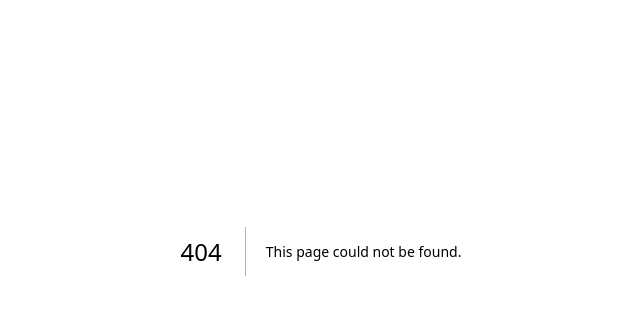
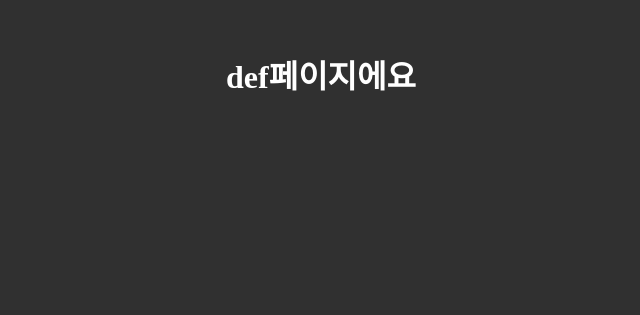
Before and after one commit to INDIRA-JE/study-next, a Next.js app: page /abc/def in a window 1280 px wide. Before the commit this address had no page. Shown: the part 149-464 px from the top of the page, without its empty margins (319-959 px from the left). Built offline with nearby package versions, Linux system fonts and the light colour scheme.

Commit message:
Routing 실습

```diff
--- /dev/null
+++ b/app/abc/def/page.js
@@ -0,0 +1,7 @@
+export default function Def() {
+  return (
+    <div>
+      <h1 className="title">def페이지에요</h1>
+    </div>
+  );
+}
```
